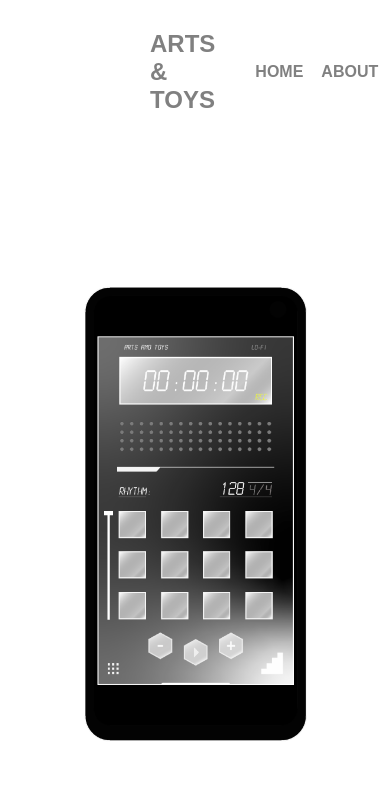
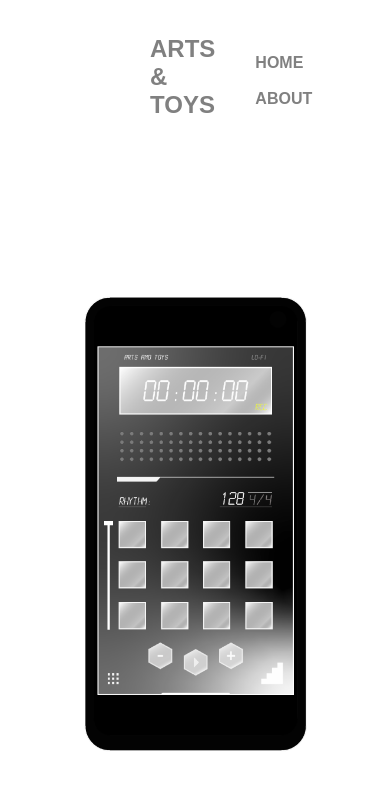
Before and after one commit to artsandtoys/landingpage, a plain HTML site: page index.html in a window 390 px wide. Shown: the top 809 px of the page. Drawn offline with Linux system fonts and the light colour scheme.

Commit message:
Update index.html

```diff
--- a/index.html
+++ b/index.html
@@ -95,15 +95,15 @@ img {
 }
 
 @media screen and (max-width: 1000px) {
-  nav-links {
-        align-items: center;
+   .navbar {
     flex-direction: column;
-    background-color: white;
-    position: absolute;
-    top: 60px;
-    right: 60px;
-    width: 120px;
-    display: none; /* Hidden by default, needs toggle for full functionality */
+    align-items: flex-start;
+  }
+
+  .nav-links {
+    flex-direction: column;
+    width: 100%;
+    padding-top: 0.5rem;
   }
   .column-66,
   .column-33 {
```
